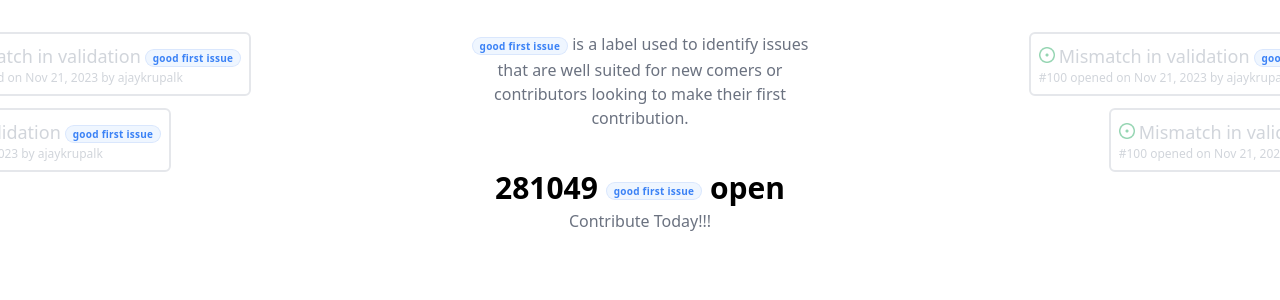
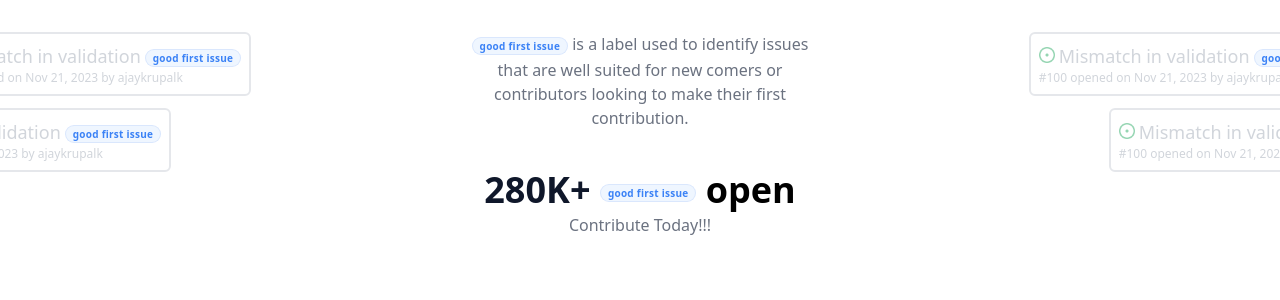
Before and after one commit to ajaykrupalk/good-first-issue, a Nuxt app: page / in a window 1280 px wide. Shown: the top 300 px of the page. Built offline with nearby package versions, Linux system fonts and the light colour scheme.

Commit message:
Added animations for hero section

```diff
--- a/app.vue
+++ b/app.vue
@@ -1,36 +1,3 @@
 <template>
-  <div class="pt-5 flex flex-row justify-between">
-    <div class="relative w-[30em] h-40 overflow-hidden">
-      <div class="absolute -left-20 top-0">
-        <sample-issue></sample-issue>
-        <div class="absolute -left-20">
-          <sample-issue></sample-issue>
-        </div>
-      </div>
-    </div>
-    <div class="w-96 text-center flex flex-col">
-      <h3 class="text-base mt-3 font-medium text-gray-500">
-        <span class="inline-block">
-          <badge />
-        </span>
-        is a label used to identify issues that are well suited for new comers or contributors looking to make their first
-        contribution.
-      </h3>
-      <h4 class="mt-10 font-bold text-black text-3xl">
-        <span>281049 </span>
-        <span class="inline-block">
-          <badge />
-        </span>
-        open
-      </h4>
-      <p class="text-base font-medium text-gray-500">Contribute Today!!!</p>
-    </div>
-    <div class="relative w-[30em] h-40 overflow-hidden">
-      <div class="absolute -right-20 top-0">
-        <sample-issue></sample-issue>
-        <div class="absolute -right-20">
-          <sample-issue></sample-issue>
-        </div>
-      </div>
-    </div>
-</div></template>
+  <hero />
+</template>
--- a/assets/css/main.css
+++ b/assets/css/main.css
@@ -1,3 +1,17 @@
 @tailwind base;
 @tailwind components;
 @tailwind utilities;
+
+@property --num {
+    syntax: '<integer>';
+    initial-value: 0;
+    inherits: false;
+}
+@keyframes counter {
+    from {
+        --num: 200;
+    }
+    to {
+        --num: 280;
+    }
+}
--- /dev/null
+++ b/components/hero.vue
@@ -0,0 +1,41 @@
+<template>
+    <div class="pt-5 flex flex-row justify-between">
+        <div class="relative w-[30em] h-40 overflow-hidden">
+            <div class="absolute -left-20 top-0">
+                <sample-issue></sample-issue>
+                <div class="absolute -left-20">
+                    <sample-issue></sample-issue>
+                </div>
+            </div>
+        </div>
+        <div class="w-96 text-center flex flex-col animate-fade">
+            <h3 class="text-base mt-3 font-medium text-gray-500">
+                <span class="inline-block">
+                    <badge />
+                </span>
+                is a label used to identify issues that are well suited for new comers or contributors looking to make their
+                first
+                contribution.
+            </h3>
+            <h4 class="mt-10 font-bold text-black text-4xl">
+                <span
+                    class="number tabular-nums text-slate-900 font-extrabold mb-2 animate-[counter_3s_ease-out_forwards] [counter-set:_num_var(--num)] before:content-[counter(num)]">
+                    <span class="sr-only">280</span>K+
+                </span>
+                <span class="inline-block">
+                    <badge />
+                </span>
+                open
+            </h4>
+            <p class="text-base font-medium text-gray-500">Contribute Today!!!</p>
+        </div>
+        <div class="relative w-[30em] h-40 overflow-hidden">
+            <div class="absolute -right-20 top-0">
+                <sample-issue></sample-issue>
+                <div class="absolute -right-20">
+                    <sample-issue></sample-issue>
+                </div>
+            </div>
+        </div>
+    </div>
+</template>
--- a/components/sampleIssue.vue
+++ b/components/sampleIssue.vue
@@ -1,5 +1,5 @@
 <template>
-    <div class="mt-3 overflow-hidden w-max rounded-md border-2 border-gray-200 p-2">
+    <div class="mt-3 overflow-hidden w-max rounded-md border-2 border-gray-200 p-2 animate-slide">
         <div class="flex flex-row gap-1 items-baseline no-wrap">
             <img src="../assets/images/issue.png" alt="issue icon" class="h-4 w-4">
             <h3 class="font-medium text-gray-300 text-lg">Mismatch in validation</h3>
--- a/tailwind.config.js
+++ b/tailwind.config.js
@@ -9,7 +9,22 @@ module.exports = {
     "./error.vue",
   ],
   theme: {
-    extend: {},
+    extend: {
+      keyframes: {
+        fade: {
+          '0%': { opacity: 0 },
+          '100%': { opacity: 100 },
+        },
+        slide: {
+          "0%": { opacity: 0, transform: "translateX(0) scale(0.95)" },
+          "100%": { opacity: 1, transform: "translateX(0) scale(1)" }
+        },
+      },
+animation: {
+  fade: 'fade 1s ease-in-out',
+    slide: 'slide 1s ease-out',
+      }
+    },
   },
-  plugins: [],
+plugins: [],
 }
```
